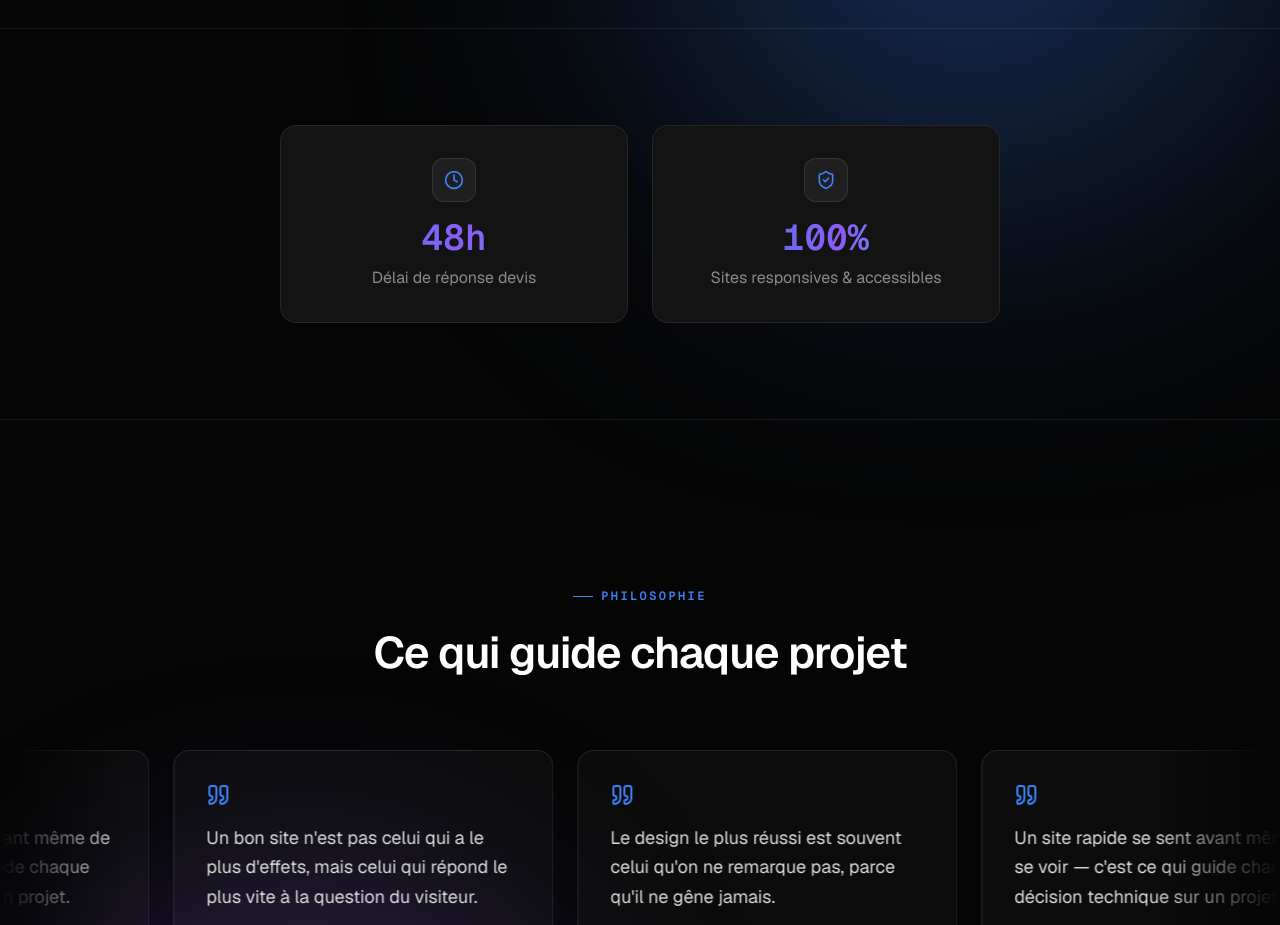
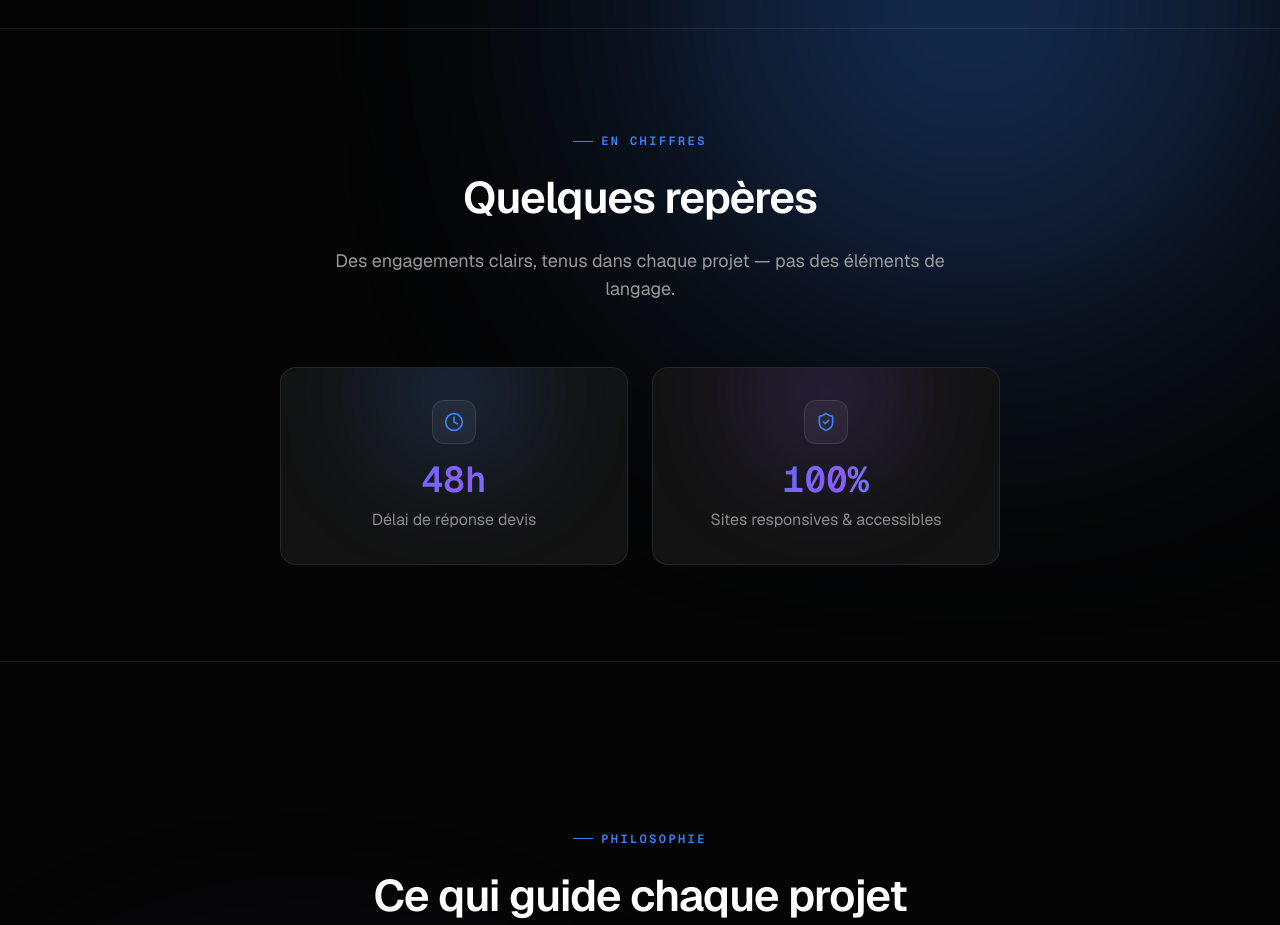
Before and after one commit to charlesgirardin1-design/charlesent1, a Next.js app: page / in a window 1280 px wide. Shown: the part 4380-5305 px from the top of the page. Built offline with nearby package versions, Linux system fonts and the light colour scheme.

Commit message:
feat: ajoute un titre et des halos colorés à la section stats

```diff
--- a/components/sections/stats.tsx
+++ b/components/sections/stats.tsx
@@ -3,14 +3,24 @@
 import { motion } from "framer-motion";
 import { Clock, ShieldCheck } from "lucide-react";
 import { AnimatedCounter } from "@/components/animated-counter";
+import { SectionHeading } from "@/components/section-heading";
 import { stats } from "@/lib/data";
 
 const icons = [Clock, ShieldCheck];
+const glows = ["bg-accent-blue/30", "bg-accent-violet/30"];
 
 export function Stats() {
   return (
     <section className="relative py-24 border-y border-surface-border">
-      <div className="mx-auto max-w-3xl px-6 grid grid-cols-1 sm:grid-cols-2 gap-6">
+      <div className="mx-auto max-w-3xl px-6">
+        <SectionHeading
+          eyebrow="En chiffres"
+          title="Quelques repères"
+          description="Des engagements clairs, tenus dans chaque projet — pas des éléments de langage."
+          align="center"
+        />
+
+        <div className="grid grid-cols-1 sm:grid-cols-2 gap-6">
           {stats.map((stat, i) => {
             const Icon = icons[i];
             return (
@@ -20,19 +30,23 @@ export function Stats() {
                 whileInView={{ opacity: 1, y: 0 }}
                 viewport={{ once: true, margin: "-60px" }}
                 transition={{ duration: 0.6, delay: i * 0.1 }}
-              className="rounded-2xl border border-surface-border bg-surface p-8 text-center"
+                className="relative overflow-hidden rounded-2xl border border-surface-border bg-surface p-8 text-center"
               >
-              <div className="w-11 h-11 mx-auto rounded-xl bg-white/5 border border-white/10 flex items-center justify-center mb-4">
+                <div
+                  className={`pointer-events-none absolute -top-10 left-1/2 -translate-x-1/2 w-32 h-32 rounded-full blur-[60px] ${glows[i]}`}
+                />
+                <div className="relative w-11 h-11 mx-auto rounded-xl bg-white/5 border border-white/10 flex items-center justify-center mb-4">
                   <Icon className="w-5 h-5 text-accent-blue" />
                 </div>
-              <div className="text-4xl font-semibold text-gradient">
+                <div className="relative text-4xl font-semibold text-gradient">
                   <AnimatedCounter value={stat.value} suffix={stat.suffix} />
                 </div>
-              <p className="mt-2 text-white/50">{stat.label}</p>
+                <p className="relative mt-2 text-white/50">{stat.label}</p>
               </motion.div>
             );
           })}
         </div>
+      </div>
     </section>
   );
 }
```
Lines whose indentation alone changed are shown as unchanged.
